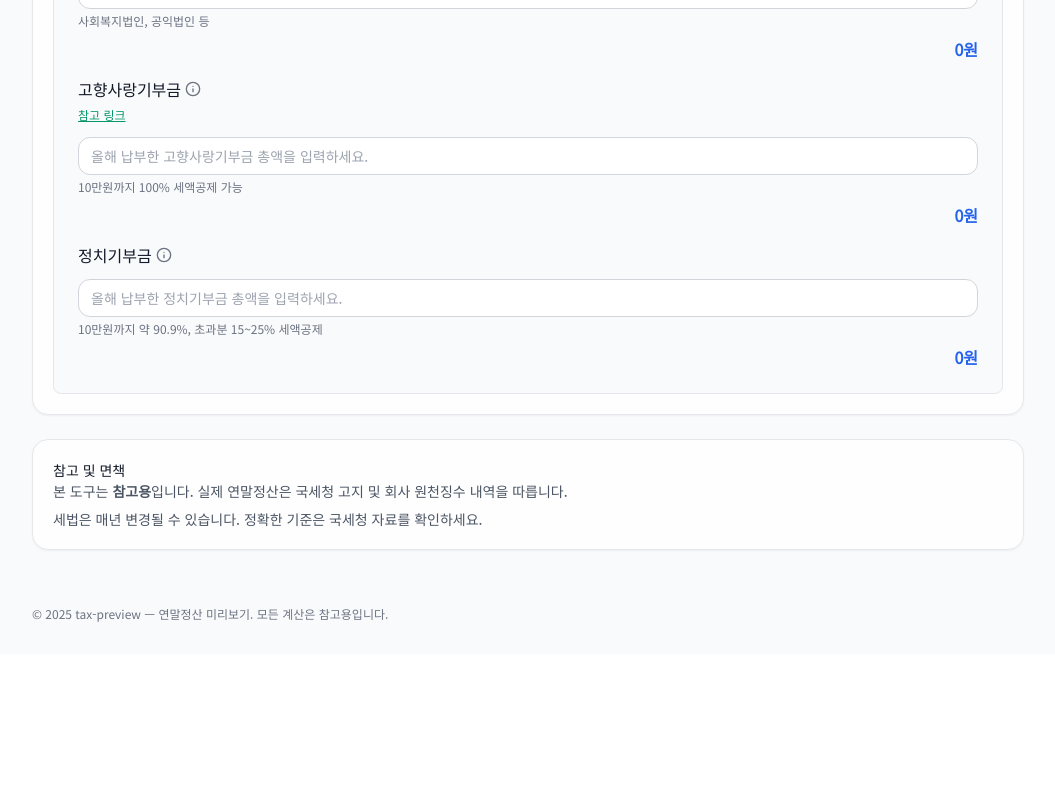
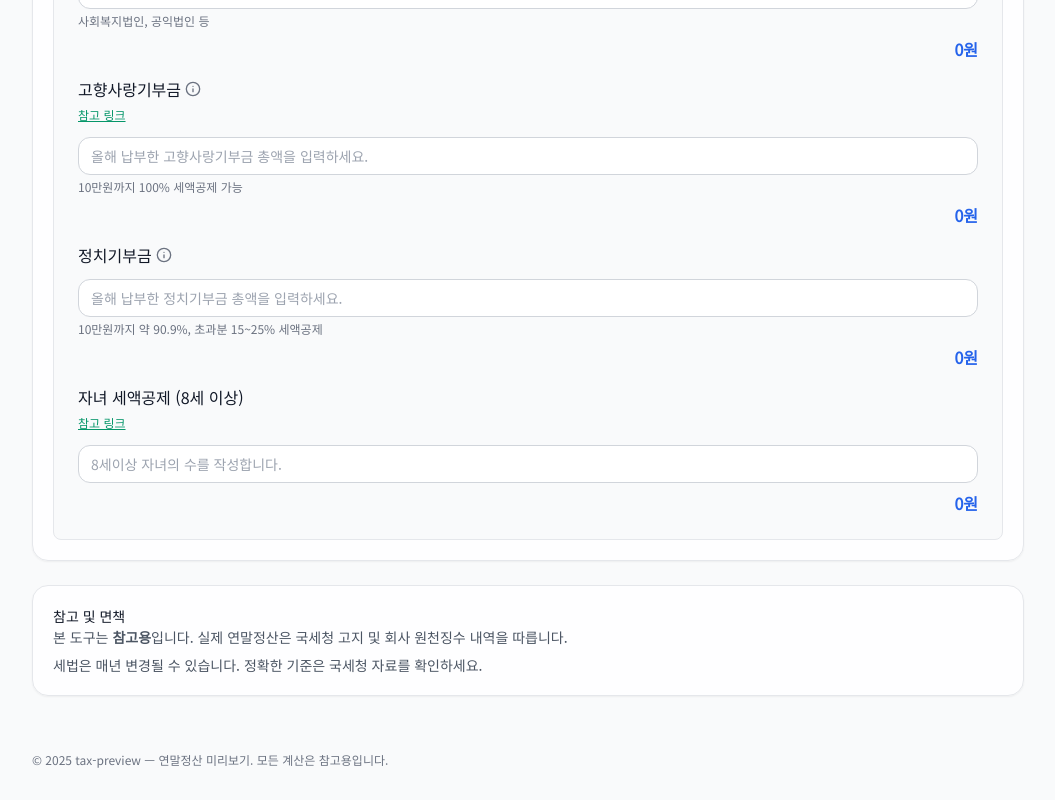
Before and after one commit to parkjooyoung0608/tax-preview, a Next.js app: page /calulator in a window 1280 px wide. Shown: the part 2993-3793 px from the top of the page, without its empty margins (112-1167 px from the left). Before the commit the page ends 3647 px from the top, so only its background shows below. Built offline with nearby package versions, Linux system fonts and the light colour scheme.

Commit message:
feat: 자녀세액공제 함수 작업 및 적용

```diff
--- a/src/components/Calculator.tsx
+++ b/src/components/Calculator.tsx
@@ -33,6 +33,7 @@ import 월세세액공제 from "@utils/세액공제/월세";
 import 고향사랑기부금세액공제 from "@utils/세액공제/고향사랑기부금";
 import 정치기부금 from "@utils/세액공제/정치기부금";
 import 지정기부금세액공제 from "@utils/세액공제/지정기부금";
+import 자녀세액공제 from "@utils/세액공제/자녀";
 import formatKoreanCurrency from "@utils/formatKoreanCurrency";
 import useSalaryDetail from "@hooks/useSalaryDetail";
 
@@ -66,6 +67,7 @@ export default function Calculator() {
   const [교육비, set교육비] = useState<T교육비>(초기교육비);
   const [연간월세, set연간월세] = useState<number | undefined>(undefined);
   const [기부금, set기부금] = useState<T기부금>(초기기부금);
+  const [자녀, set자녀] = useState<number | undefined>(undefined);
   // 급여관련
   const { 급여세부내역, set급여세부내역, handle급여세부내역 } =
     useSalaryDetail();
@@ -122,6 +124,7 @@ export default function Calculator() {
   const 최종월세액공제 = 월세세액공제(연간월세 || 0, 총급여, 0);
   const 최종고향사랑기부공제 = 고향사랑기부금세액공제(기부금.고향사랑 || 0);
   const 최종정치기부공제 = 정치기부금(기부금.정치 || 0);
+  const 최종자녀세액공제 = 자녀세액공제(자녀 || 0);
   const 최종세액공제 =
     최종근로소득세액공제 +
     최종연금저축세액공제 +
@@ -130,7 +133,9 @@ export default function Calculator() {
     최종교육비세액공제 +
     최종월세액공제 +
     최종고향사랑기부공제 +
-    최종정치기부공제;
+    최종정치기부공제 +
+    최종자녀세액공제;
+
   const 최종결정세액 = Math.max(0, 최종산출세액 - 최종세액공제);
   const 최종기납부세액 = 기납부세액({
     소득세: (급여세부내역.소득세 || 0) + (급여세부내역.지방소득세 || 0),
@@ -454,14 +459,12 @@ export default function Calculator() {
               tooltipContent="내야할 세금을 깍아주는 것을 말해요."
             />
             <Result
-              amount={formatKoreanCurrency(
-                최종근로소득세액공제 + 최종연금저축세액공제
-              )}
+              amount={formatKoreanCurrency(최종세액공제)}
               message="세액공제를 받을 것으로 예상돼요🥳"
             />
             <TaxDeductionProgress
               최대공제한도={25000000}
-              공제금액={최종근로소득세액공제 + 최종연금저축세액공제}
+              공제금액={최종세액공제}
             />
 
             <div className="grid grid-cols-1 gap-4 mt-6">
@@ -474,6 +477,7 @@ export default function Calculator() {
                 />
 
                 <Tag title="유동" />
+
                 <ComputedDeductionForm
                   title="연금저축 세액공제"
                   공제금액={최종연금저축세액공제}
@@ -761,6 +765,20 @@ export default function Calculator() {
                     }
                   />
                 </ComputedDeductionForm>
+
+                {/* 자녀 세액공제 */}
+                <ComputedDeductionForm
+                  title="자녀 세액공제 (8세 이상)"
+                  공제금액={최종자녀세액공제}
+                  url="https://www.nts.go.kr/nts/cm/cntnts/cntntsView.do?mi=6596&cntntsId=7875"
+                >
+                  <InputNumber
+                    label=""
+                    placeholder="8세이상 자녀의 수를 작성합니다."
+                    value={자녀}
+                    onChange={(v) => set자녀(v)}
+                  />
+                </ComputedDeductionForm>
               </div>
             </div>
           </Card>
--- /dev/null
+++ b/src/utils/세액공제/자녀.ts
@@ -0,0 +1,8 @@
+export default function 자녀세액공제(자녀수: number): number {
+  if (자녀수 <= 0) return 0;
+
+  if (자녀수 === 1) return 250_000;
+  if (자녀수 === 2) return 550_000;
+
+  return 550_000 + (자녀수 - 2) * 400_000;
+}
```
